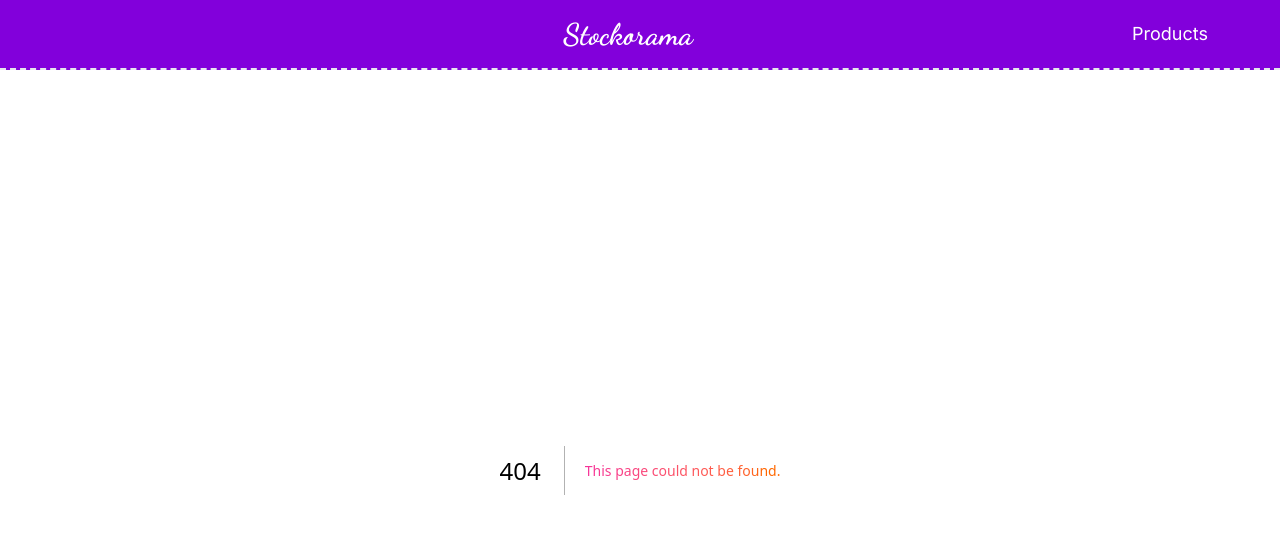
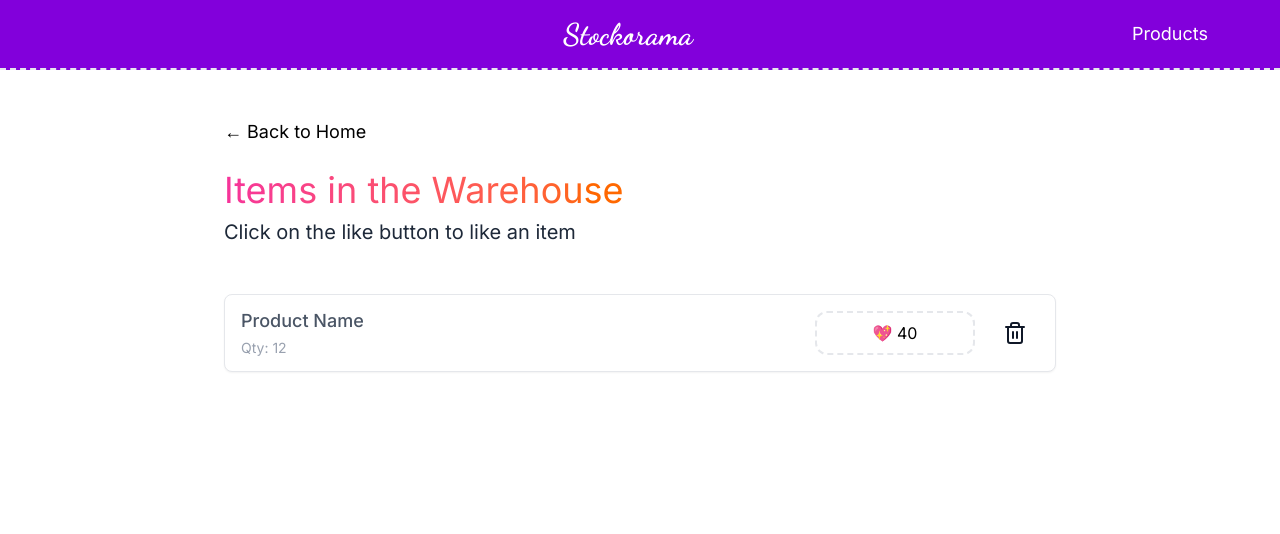
Before and after one commit to kulkarniankita/stockorama-app, a Next.js app: page /products in a window 1280 px wide. Before the commit this address had no page. Shown: the top 534 px of the page. Built offline with nearby package versions, Linux system fonts and the light colour scheme.

Commit message:
/products page

```diff
--- /dev/null
+++ b/app/products/page.tsx
@@ -0,0 +1,29 @@
+import { Trash2Icon } from "lucide-react";
+import Link from "next/link";
+
+export default function ProductsPage() {
+  return (
+    <main className="wrapper">
+      <Link href="/">← Back to Home</Link>
+      <div className="space-y-2">
+        <h2>Items in the Warehouse</h2>
+        <h3>Click on the like button to like an item</h3>
+      </div>
+
+      <section>
+        <div className="card">
+          <div>
+            <p className="font-medium capitalize">Product Name</p>
+            <span>Qty: 12</span>
+          </div>
+          <div className="flex items-center gap-2">
+            <div className="like-button">💖 40</div>
+            <div className="delete-button">
+              <Trash2Icon />
+            </div>
+          </div>
+        </div>
+      </section>
+    </main>
+  );
+}
--- a/package.json
+++ b/package.json
@@ -10,6 +10,7 @@
   },
   "dependencies": {
     "@prisma/client": "^6.11.1",
+    "lucide-react": "^0.525.0",
     "next": "15.3.4",
     "react": "^19.0.0",
     "react-dom": "^19.0.0",
```
Also changed, not shown: 1 other file (tests, documents, lock files or other folders).
